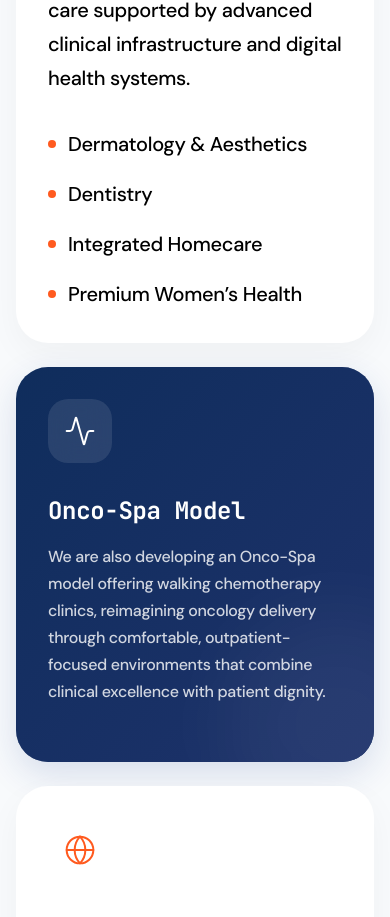
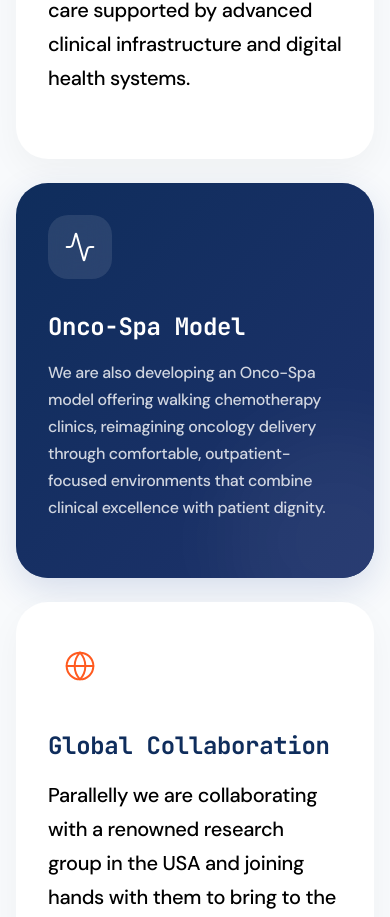
Before and after one commit to ayatiworkstechnologies/SwaramVentures, a Next.js app: page / in a window 390 px wide. Shown: the part 3055-3972 px from the top of the page. Built offline with nearby package versions, Linux system fonts and the light colour scheme.

Commit message:
20/2/2026 update 5

```diff
--- a/components/about/AboutStatsSection.jsx
+++ b/components/about/AboutStatsSection.jsx
@@ -46,7 +46,7 @@ function CountUp({ value, suffix = "" }) {
 
 export default function AboutStatsSection() {
   const stats = [
-    { value: 70, suffix: "+", label: "Years of combined experience" },
+    { value: 100, suffix: "+", label: "Years of combined experience" },
     // {
     //   value: 25,
     //   suffix: "+",
--- a/components/home/SwaramHealthcare.jsx
+++ b/components/home/SwaramHealthcare.jsx
@@ -103,7 +103,7 @@ export default function SwaramHealthcare() {
                   patient-centric care supported by advanced clinical
                   infrastructure and digital health systems.
                 </p>
-                <div className="grid sm:grid-cols-2 gap-4">
+                {/* <div className="grid sm:grid-cols-2 gap-4">
                   {[
                     "Dermatology & Aesthetics",
                     "Dentistry",
@@ -118,7 +118,7 @@ export default function SwaramHealthcare() {
                       {item}
                     </div>
                   ))}
-                </div>
+                </div> */}
               </div>
             </div>
           </motion.div>
```
